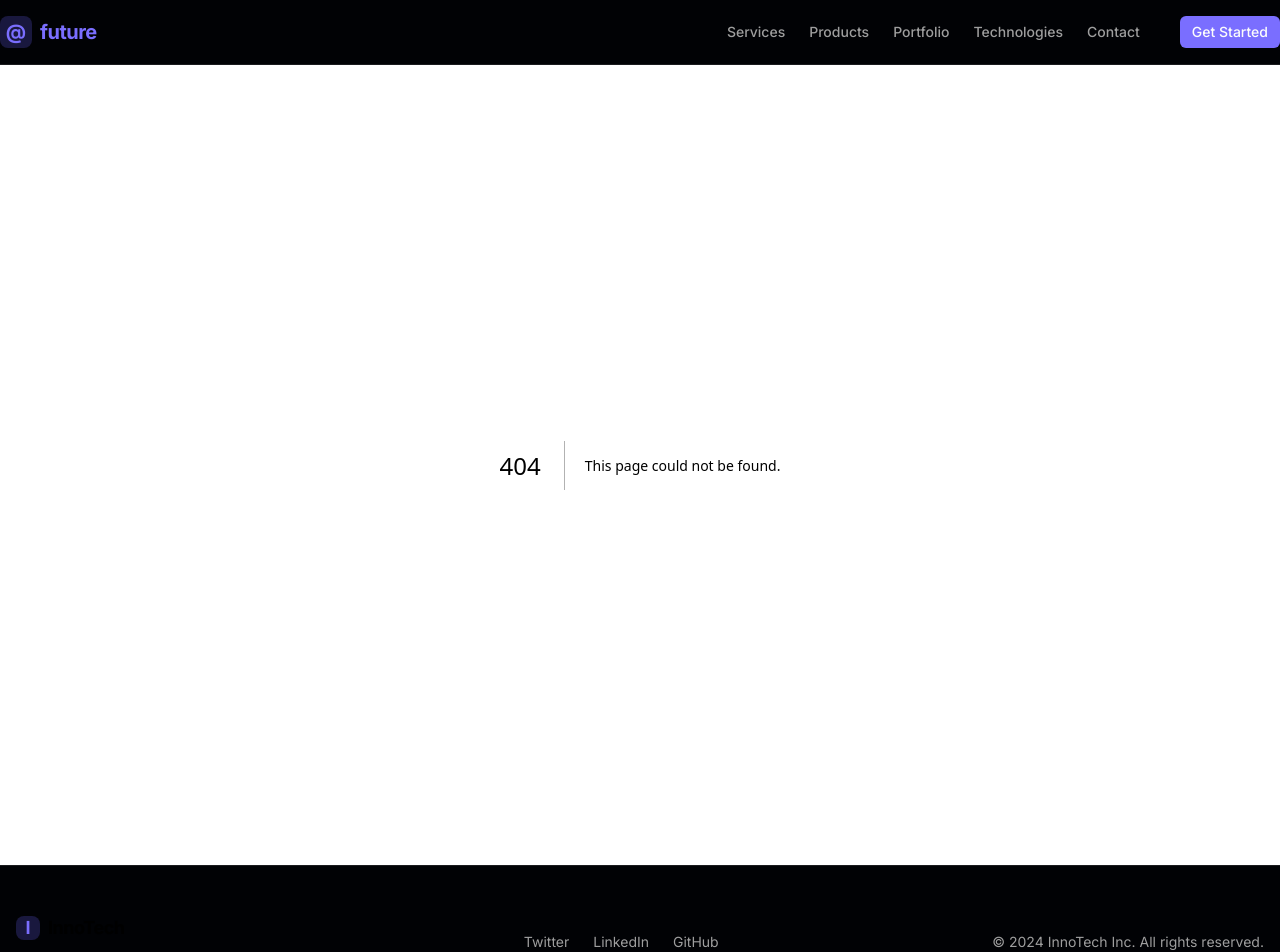
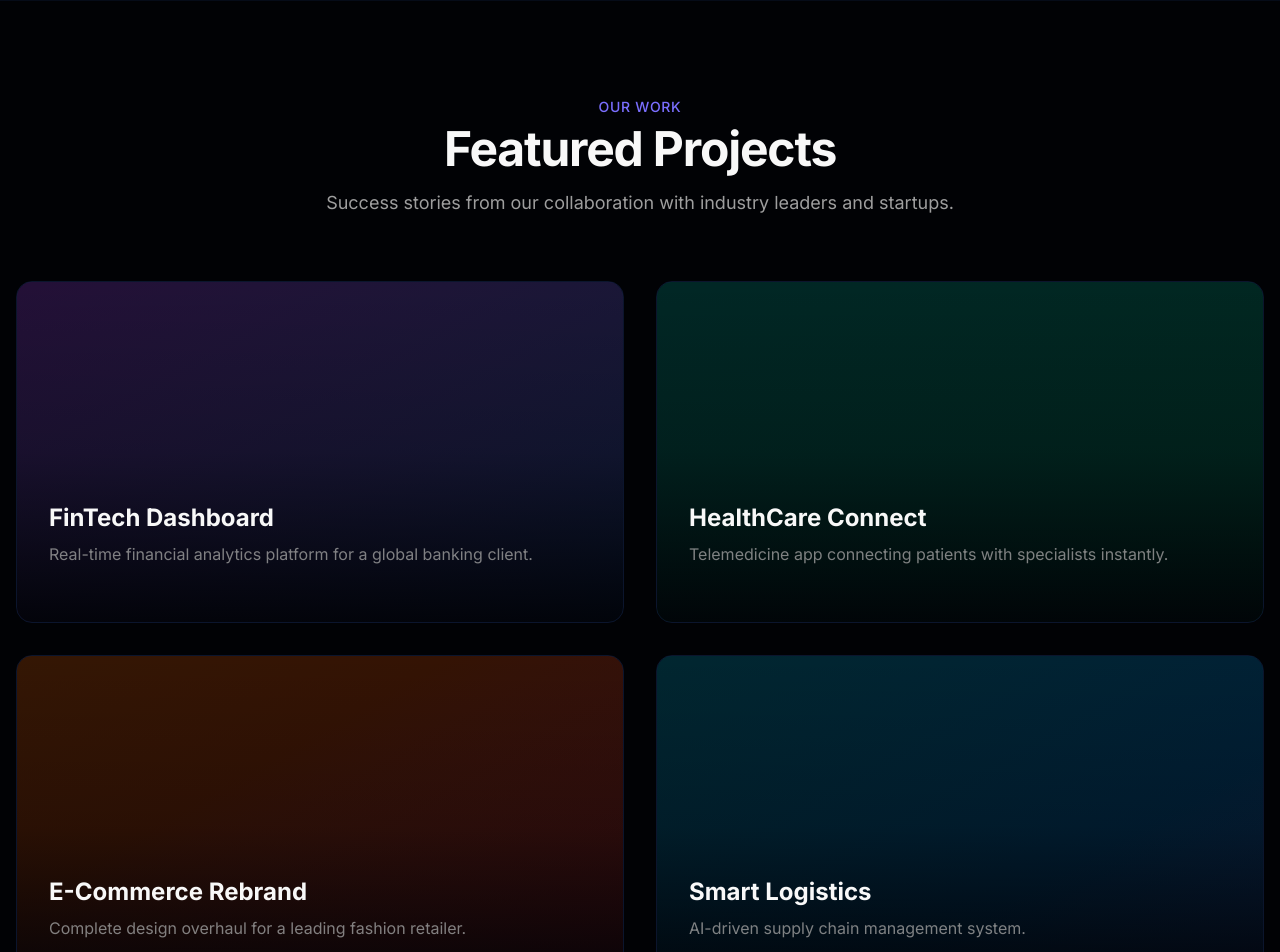
Before and after one commit to SSAstone/ssa_development, a Next.js app: page /projects in a window 1280 px wide. Before the commit this address had no page. Shown: the top 952 px of the page. Built offline with nearby package versions, Linux system fonts and the light colour scheme.

Commit message:
feat: scaffold initial website layout, navigation, home, projects, contact, and admin pages.

```diff
--- a/src/app/admin/layout.tsx
+++ b/src/app/admin/layout.tsx
@@ -70,11 +70,11 @@ const menu: MenuProps[] = [
         icon: LayoutDashboard,
         href: "/admin",
     },
-    {
-        label: "Projects",
-        icon: Bot,
-        href: "/admin/projects",
-    },
+    // {
+    //     label: "Projects",
+    //     icon: Bot,
+    //     href: "/admin/projects",
+    // },
     {
         label: "Products",
         icon: Bot,
@@ -85,26 +85,26 @@ const menu: MenuProps[] = [
         icon: TextAlignCenter,
         href: "/admin/services",
     },
-    {
-        label: "Notices",
-        icon: Bell,
-        href: "/dashboard/admin/notices",
-    },
-    {
-        label: "Activities",
-        icon: Activity,
-        href: "/dashboard/admin/activities",
-    },
-    {
-        label: "Gallery",
-        icon: Image,
-        href: "/dashboard/admin/gallery",
-    },
-    {
-        label: "Site Settings",
-        icon: Settings,
-        href: "/dashboard/admin/site-settings",
-    },
+    // {
+    //     label: "Notices",
+    //     icon: Bell,
+    //     href: "/dashboard/admin/notices",
+    // },
+    // {
+    //     label: "Activities",
+    //     icon: Activity,
+    //     href: "/dashboard/admin/activities",
+    // },
+    // {
+    //     label: "Gallery",
+    //     icon: Image,
+    //     href: "/dashboard/admin/gallery",
+    // },
+    // {
+    //     label: "Site Settings",
+    //     icon: Settings,
+    //     href: "/dashboard/admin/site-settings",
+    // },
 ]
 
 const Layout = ({ children }: { children: React.ReactNode }) => {
--- /dev/null
+++ b/src/app/admin/services/page.tsx
@@ -0,0 +1,12 @@
+import NewServices from '@/components/home/new_services'
+import React from 'react'
+
+const Page = () => {
+    return (
+        <div>
+            <NewServices />
+        </div>
+    )
+}
+
+export default Page
--- a/src/app/contact/page.tsx
+++ b/src/app/contact/page.tsx
@@ -3,7 +3,7 @@ import React from 'react'
 
 const Page = () => {
     return (
-        <div>
+        <div className={'dark h-screen bg-background flex items-center justify-center'}>
             <Contact />
         </div>
     )
--- a/src/app/layout.tsx
+++ b/src/app/layout.tsx
@@ -7,7 +7,7 @@ import { Footer } from "@/components/layout/Footer";
 const inter = Inter({ subsets: ["latin"] });
 
 export const metadata: Metadata = {
-  title: "InnoTech - Shaping the Future",
+  title: "SSA - Shaping the Future",
   description: "Premium IT Solutions and Services",
 };
 
@@ -19,7 +19,7 @@ export default function RootLayout({
   return (
     <html lang="en">
       <body className={`${inter.className} min-h-screen flex flex-col scroll-smooth`}>
-        <Navbar />
+        {/* <Navbar /> */}
         <main className="flex-1">{children}</main>
         <Footer />
       </body>
--- a/src/app/page.tsx
+++ b/src/app/page.tsx
@@ -15,7 +15,7 @@ export default function Home() {
           <NewServices />
           {/* <Hero /> */}
           {/* <Services /> */}
-          <Products />
+          {/* <Products /> */}
           <Portfolio />
           <Technologies />
           <Contact />
--- /dev/null
+++ b/src/app/projects/page.tsx
@@ -0,0 +1,12 @@
+import { Portfolio } from '@/components/home/Portfolio'
+import React from 'react'
+
+const Page = () => {
+    return (
+        <div className={"dark contents text-foreground transition-colors duration-300"}>
+            <Portfolio />
+        </div>
+    )
+}
+
+export default Page
--- a/src/components/home/Contact.tsx
+++ b/src/components/home/Contact.tsx
@@ -6,18 +6,18 @@ import { Mail, MapPin, Phone } from "lucide-react";
 
 export function Contact() {
     return (
-        <div className={"dark contents"}>
-            <section id="contact" className="py-24 bg-background">
+        <div className={""}>
+            <section id="contact" className="py-24">
                 <div className="container mx-auto px-4">
                     <div className="grid grid-cols-1 lg:grid-cols-2 gap-12 lg:gap-20">
                         {/* Contact Info */}
                         <div>
-                            <h2 className="text-3xl font-bold tracking-tight sm:text-4xl mb-6">Get in Touch</h2>
-                            <p className="text-muted-foreground text-lg mb-8">
+                            <h2 className="text-3xl font-bold tracking-tight sm:text-4xl mb-4">Get in Touch</h2>
+                            <p className="text-muted-foreground text-lg mb-12">
                                 Ready to start your next project? Contact us today to discuss your requirements and how we can help you achieve your goals.
                             </p>
 
-                            <div className="space-y-6">
+                            <div className="space-y-8">
                                 <div className="flex items-center gap-4">
                                     <div className="size-12 rounded-lg bg-primary/10 flex items-center justify-center text-primary">
                                         <Mail className="size-5" />
@@ -54,22 +54,22 @@ export function Contact() {
                         <div className="bg-card border border-border rounded-xl p-8 shadow-sm">
                             <form className="space-y-6">
                                 <div className="grid grid-cols-1 sm:grid-cols-2 gap-4">
-                                    <div className="space-y-2">
+                                    <div className="space-y-3">
                                         <Label htmlFor="first-name">First name</Label>
                                         <Input id="first-name" placeholder="John" />
                                     </div>
-                                    <div className="space-y-2">
+                                    <div className="space-y-3">
                                         <Label htmlFor="last-name">Last name</Label>
                                         <Input id="last-name" placeholder="Doe" />
                                     </div>
                                 </div>
 
-                                <div className="space-y-2">
+                                <div className="space-y-3">
                                     <Label htmlFor="email">Email</Label>
                                     <Input id="email" type="email" placeholder="john@example.com" />
                                 </div>
 
-                                <div className="space-y-2">
+                                <div className="space-y-3">
                                     <Label htmlFor="message">Message</Label>
                                     <Textarea
                                         id="message"
--- a/src/components/home/Portfolio.tsx
+++ b/src/components/home/Portfolio.tsx
@@ -31,7 +31,7 @@ const projects = [
 
 export function Portfolio() {
     return (
-        <section id="portfolio" className="py-24 bg-muted/20">
+        <section id="products" className="py-24 bg-background border-t border-border/50">
             <div className="container mx-auto px-4">
                 <div className="flex flex-col items-center text-center mb-16">
                     <span className="text-primary font-medium tracking-wider uppercase text-sm mb-2">Our Work</span>
@@ -57,7 +57,7 @@ export function Portfolio() {
                                     <p className="text-muted-foreground mb-4 line-clamp-2 opacity-80 group-hover:opacity-100 transition-opacity">
                                         {project.description}
                                     </p>
-                                    <Button variant="link" className="p-0 h-auto text-primary gap-1 opacity-0 group-hover:opacity-100 transition-opacity duration-300 delay-100">
+                                    <Button variant="link" className="!p-0 h-auto text-primary gap-1 opacity-0 group-hover:opacity-100 transition-opacity duration-300 delay-100">
                                         View Case Study <ArrowUpRight className="size-4" />
                                     </Button>
                                 </div>
--- a/src/components/home/Technologies.tsx
+++ b/src/components/home/Technologies.tsx
@@ -1,36 +1,59 @@
+
+// const technologies = [
+//     "React", "Next.js", "TypeScript", "Node.js", "Python",
+//     "Tailwind CSS", "PostgreSQL", "AWS", "Docker", "Kubernetes",
+//     "GraphQL", "Figma", "Rust", "Go", "Flutter"
+// ];
+
+import { SiFlutter, SiNextdotjs, SiReact, SiTypescript } from "react-icons/si";
 
 const technologies = [
-    "React", "Next.js", "TypeScript", "Node.js", "Python",
-    "Tailwind CSS", "PostgreSQL", "AWS", "Docker", "Kubernetes",
-    "GraphQL", "Figma", "Rust", "Go", "Flutter"
+    {
+        name: "React",
+        icon: SiReact
+    },
+    {
+        name: "Next.js",
+        icon: SiNextdotjs
+    },
+    {
+        name: "TypeScript",
+        icon: SiTypescript
+    },
+    {
+        name: "Flutter",
+        icon: SiFlutter
+    }
 ];
+
+
 
 export function Technologies() {
     return (
-        <section id="technologies" className="py-20 border-y border-white/5 bg-background">
-            <div className="container mx-auto px-4 mb-10 text-center">
+        <section id="technologies" className="py-32 border-y border-white/5 bg-background">
+            {/* <div className="container mx-auto px-4 mb-10 text-center">
                 <h2 className="text-2xl font-semibold mb-8 text-muted-foreground">Trusted Technologies We Use</h2>
-            </div>
+            </div> */}
 
             {/* Marquee Effect Container */}
             <div className="relative flex overflow-x-hidden group">
                 <div className="animate-marquee whitespace-nowrap flex items-center gap-12 sm:gap-20 py-4">
                     {/* First set */}
                     {technologies.map((tech) => (
-                        <span key={tech} className="text-2xl md:text-3xl font-bold text-foreground/20 hover:text-primary transition-colors cursor-default">
-                            {tech}
+                        <span key={tech.name} className="text-2xl md:text-4xl font-bold text-foreground/20 hover:text-primary transition-colors cursor-default flex items-center gap-2">
+                            <tech.icon /> {tech.name}
                         </span>
                     ))}
                     {/* Duplicate set for seamless loop */}
                     {technologies.map((tech) => (
-                        <span key={`${tech}-dup`} className="text-2xl md:text-3xl font-bold text-foreground/20 hover:text-primary transition-colors cursor-default">
-                            {tech}
+                        <span key={`${tech.name}-dup`} className="text-4xl md:text-3xl font-bold text-foreground/20 hover:text-primary transition-colors cursor-default flex items-center gap-2">
+                            <tech.icon /> {tech.name}
                         </span>
                     ))}
                     {/* Third set for safety on large screens */}
                     {technologies.map((tech) => (
-                        <span key={`${tech}-dup2`} className="text-2xl md:text-3xl font-bold text-foreground/20 hover:text-primary transition-colors cursor-default">
-                            {tech}
+                        <span key={`${tech.name}-dup2`} className="text-4xl md:text-3xl font-bold text-foreground/20 hover:text-primary transition-colors cursor-default flex items-center gap-2">
+                            <tech.icon /> {tech.name}
                         </span>
                     ))}
                 </div>
--- a/src/components/home/banner.tsx
+++ b/src/components/home/banner.tsx
@@ -85,7 +85,7 @@ interface TextProps {
 function TextComponent({ config }: TextProps) {
     return (
         <group>
-            <Center scale={[1, 1, 1]} position={[0, 1.5, 0]}>
+            <Center scale={[1, 1, 1]} position={[0, 0.8, 0]}>
                 <Text3D
                     font="https://threejs.org/examples/fonts/helvetiker_regular.typeface.json"
                     size={0.75}
@@ -97,7 +97,9 @@ function TextComponent({ config }: TextProps) {
                     bevelSize={0.02}
                     bevelSegments={10}
                 >
-                    at.future
+                    {/* at.future */}
+                    SSA
+                    {/* <div className="">ss</div> */}
                     <MeshTransmissionMaterial {...config} />
                 </Text3D>
             </Center>
--- a/src/components/layout/Footer.tsx
+++ b/src/components/layout/Footer.tsx
@@ -8,12 +8,12 @@ export function Footer() {
 
     return (
         <div className={"dark contents"}>
-            <footer className={`border-t border-white/10 bg-background backdrop-blur-xl py-12 ${(pathname.includes("admin")) ? "hidden" : ""}`}>
+            <footer className={`border-t border-white/10 bg-background backdrop-blur-xl py-12 ${(pathname.includes("admin") || pathname.includes("login")) ? "hidden" : ""}`}>
                 <div className="container mx-auto px-4 flex flex-col md:flex-row items-center justify-between gap-6">
                     <div className="flex flex-col gap-2">
                         <Link href="/" className="flex items-center gap-2">
-                            <div className="size-6 rounded-lg bg-primary/20 flex items-center justify-center">
-                                <span className="text-lg font-bold text-primary">I</span>
+                            <div className="px-2 rounded-lg bg-primary/20 flex items-center justify-center">
+                                <span className="text-lg font-bold text-primary">SSA</span>
                             </div>
                             <span className="text-lg font-bold tracking-tight">InnoTech</span>
                         </Link>
--- a/src/components/layout/Navbar.tsx
+++ b/src/components/layout/Navbar.tsx
@@ -10,9 +10,10 @@ export function Navbar() {
     const pathname = usePathname();
     const navLinks = [
         { name: "Services", href: "/services" },
-        { name: "Products", href: "/products" },
-        { name: "Portfolio", href: "#portfolio" },
-        { name: "Technologies", href: "#technologies" },
+        // { name: "Products", href: "/products" },
+        { name: "Projects", href: "/projects" },
+        // { name: "Portfolio", href: "#portfolio" },
+        // { name: "Technologies", href: "#technologies" },
         { name: "Contact", href: "/contact" }
     ];
 
@@ -22,10 +23,10 @@ export function Navbar() {
                 <div className="container mx-auto flex h-16 items-center justify-between px-4 md:px-0">
                     {/* Logo */}
                     <Link href="/" className="flex items-center gap-2">
-                        <div className="size-8 rounded-lg bg-primary/20 flex items-center justify-center">
-                            <span className="text-xl font-bold text-primary">@</span>
+                        <div className="px-2 rounded-lg bg-primary/20 flex items-center justify-center">
+                            <span className="text-xl font-bold text-primary">SSA</span>
                         </div>
-                        <span className="text-xl font-bold tracking-tight text-primary">future</span>
+                        {/* <span className="text-xl font-bold tracking-tight text-primary">future</span> */}
                     </Link>
 
                     {/* Desktop Navigation */}
```
